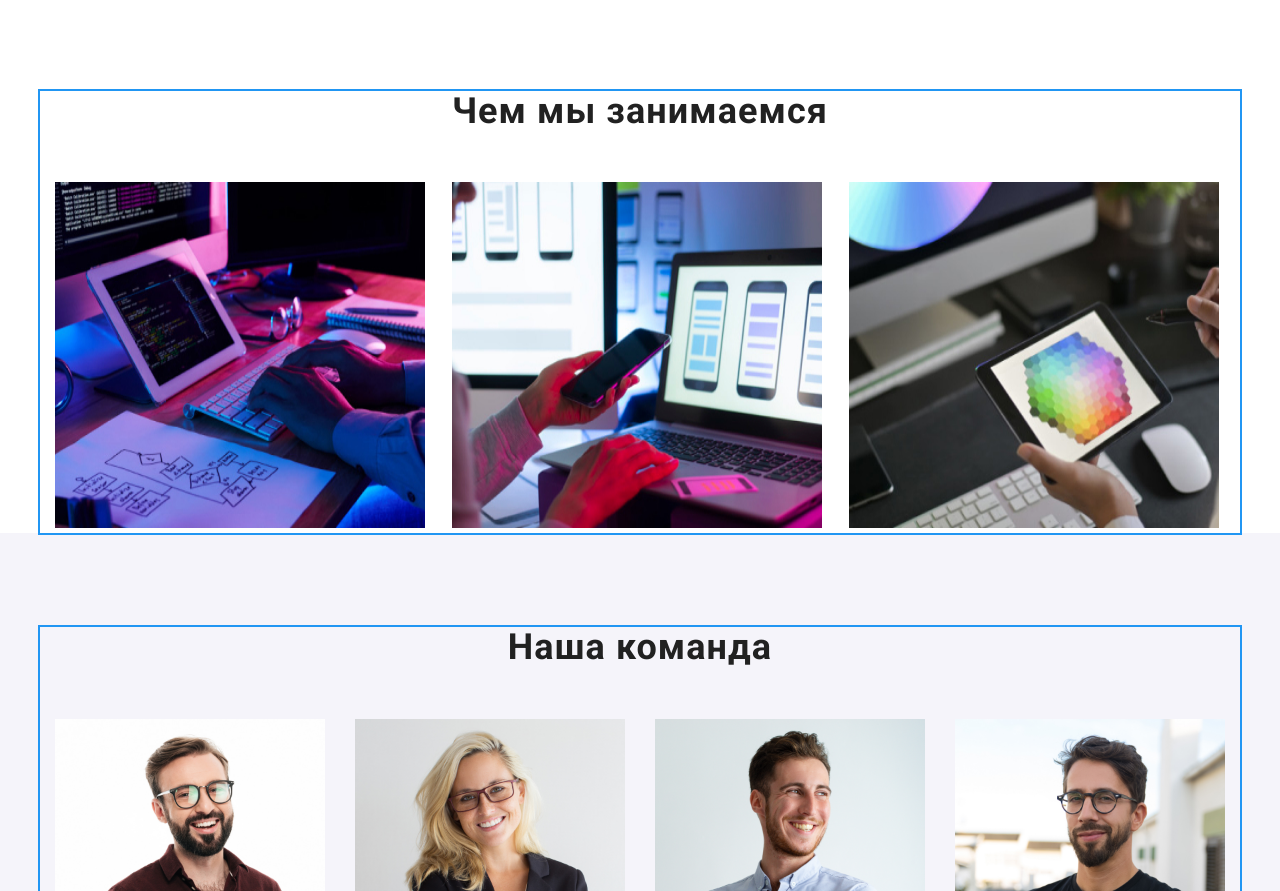
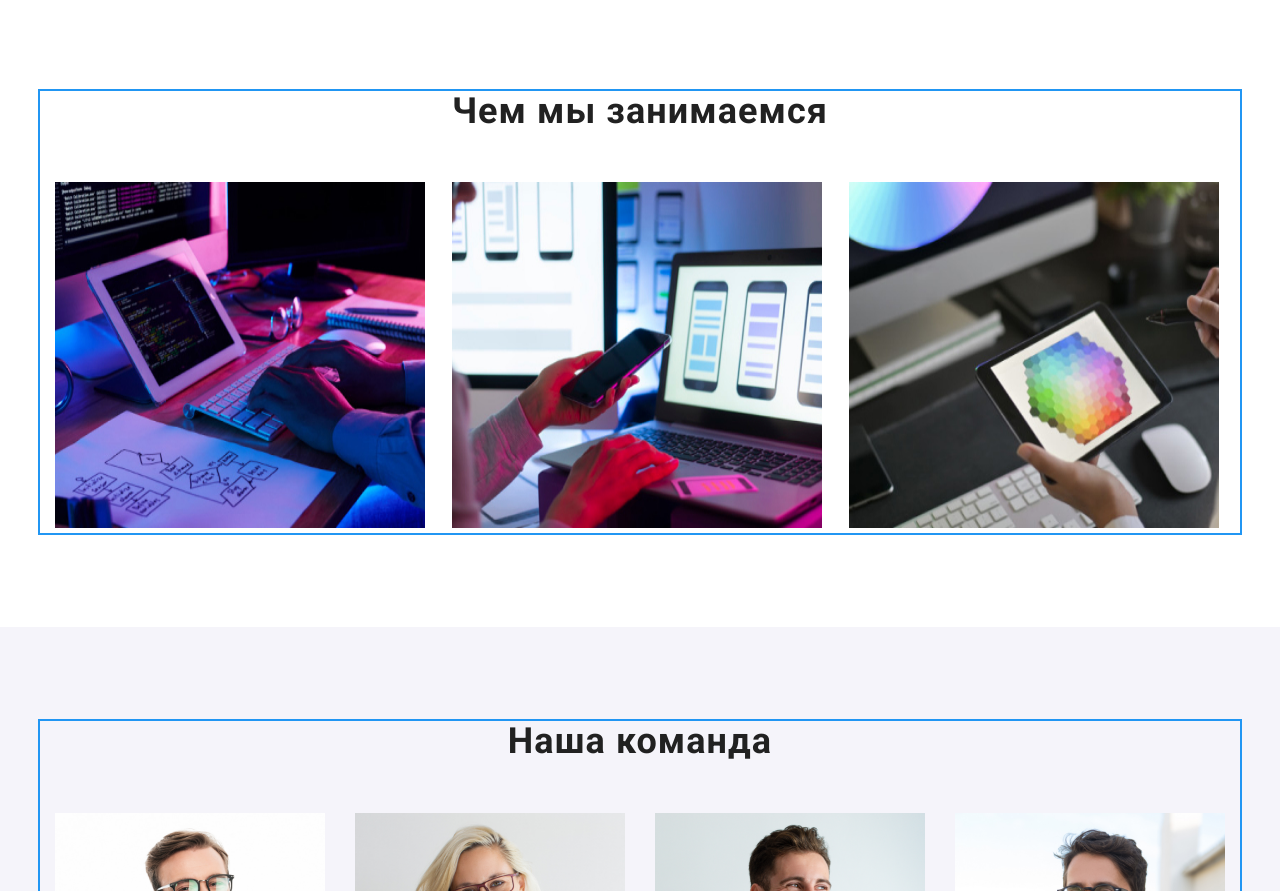
Before and after one commit to IgorMishchenko/goit-markup-hw-03, a plain HTML site: page index.html in a window 1280 px wide. Shown: the part 844-1735 px from the top of the page. Drawn offline with nearby package versions, Linux system fonts and the light colour scheme.

Commit message:
Update index-styles.css

```diff
--- a/css/index-styles.css
+++ b/css/index-styles.css
@@ -244,6 +244,9 @@ margin-bottom: 10px;
 }
 
 /*What we do*/
+.what-we-do{
+    padding-bottom: 94px
+}
 
 
 .what-we-do-title {
```
